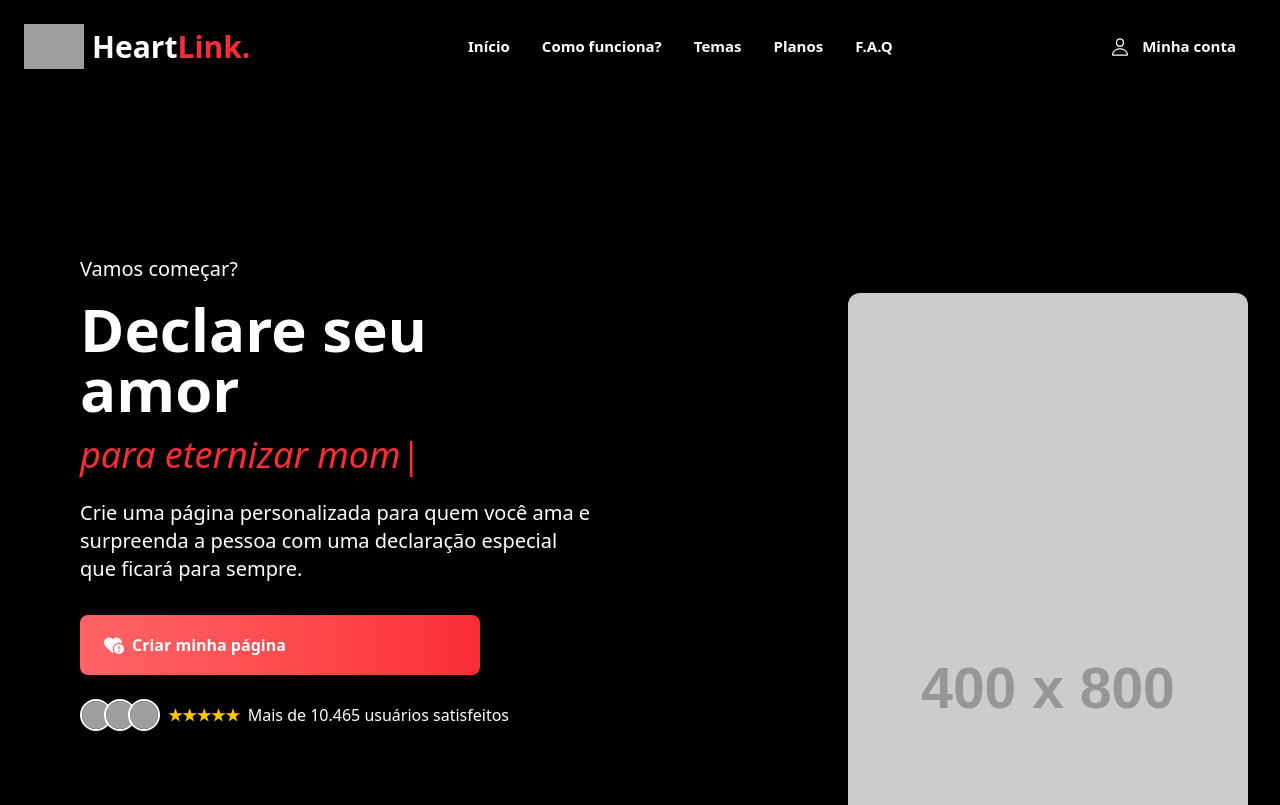
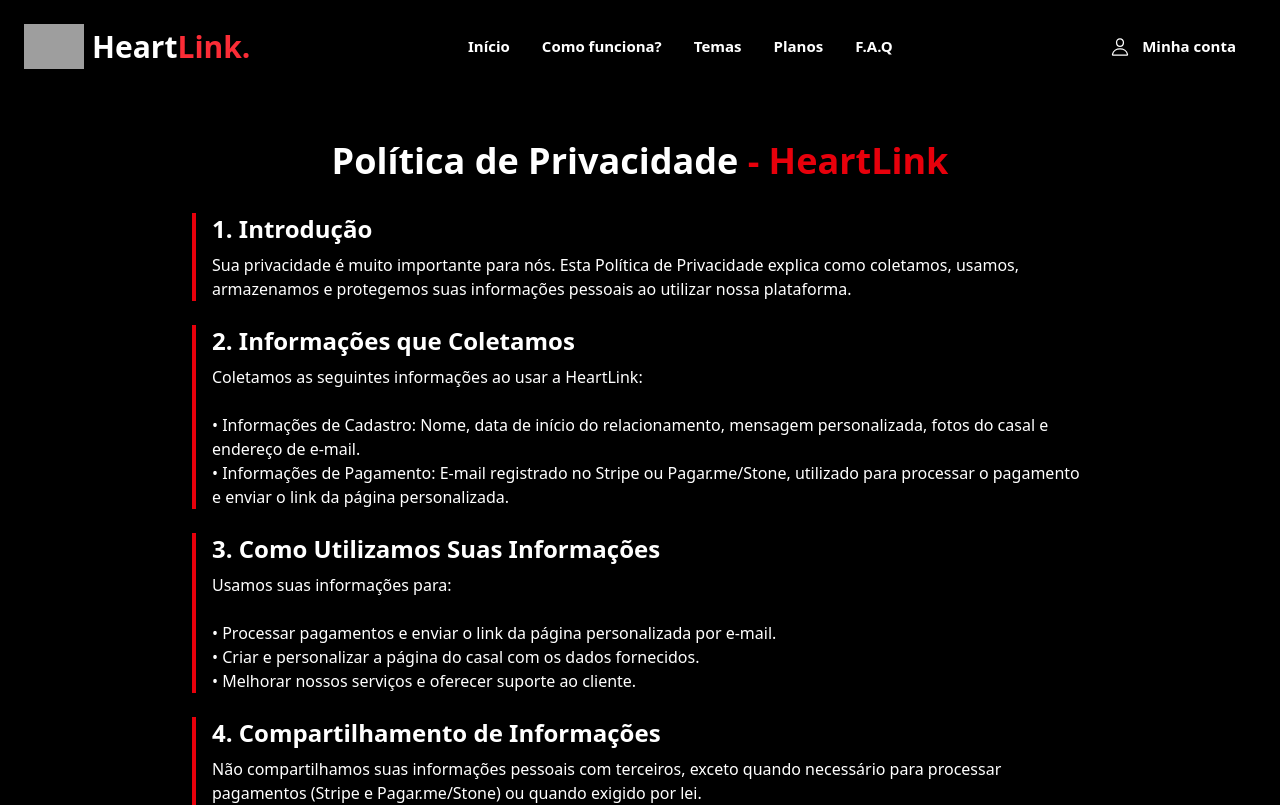
Before and after one commit to felipegresele/heartlink, a React (Vite) app: page /privacidade in a window 1280 px wide. Shown: the top 805 px of the page. Built offline with nearby package versions, Linux system fonts and the light colour scheme; grey boxes are pictures that could not be loaded.

Commit message:
termos-prontos

```diff
--- a/src/App.tsx
+++ b/src/App.tsx
@@ -9,25 +9,42 @@
 import Planos from './components/planos'
 import { EscolhaTema } from './components/escolha$tema/route'
 import RegrasComoFunciona from './components/instrucoes'
+import TermosDeUso from './components/regras'
+import { Privacidade } from './components/regras/route'
 
 function App() {
 
  return (
-    <>
     <BrowserRouter>
       <Header />
+      <Routes>
+        {/* Página principal com todos os componentes */}
+        <Route
+          path="/"
+          element={
+            <>
               <BoasVindas />
               <Recursos />
               <EscolhaTema />
               <RegrasComoFunciona />
               <Planos />
-        <Routes>
-          <Route path="/" />
+              <Faqs />
+            </>
+          }
+        />
+
+        {/* Página de Termos de Uso */}
+        <Route
+          path="/termos-de-uso"
+          element={<TermosDeUso />}
+        />
+        <Route
+          path="/privacidade"
+          element={<Privacidade />}
+        />
       </Routes>
-        <Faqs />
       <Footer />
     </BrowserRouter>
-    </>
   )
 }
 
--- /dev/null
+++ b/src/components/regras/index.tsx
@@ -0,0 +1,5 @@
+import { TermosDeUso } from "./route";
+
+import { Privacidade } from "./route";
+
+export default TermosDeUso
--- /dev/null
+++ b/src/components/regras/route.tsx
@@ -0,0 +1,142 @@
+
+export function TermosDeUso() {
+    const termos = [
+        {
+            title: "1. Aceitação dos Termos",
+            description:
+                "Ao acessar e utilizar nossa plataforma, você concorda em seguir e estar sujeito a estes Termos de Uso. Caso não concorde com qualquer parte destes termos, por favor, não utilize o serviço."
+        },
+        {
+            title: "2. Descrição do Serviço",
+            description:
+                "A HeartLink oferece um serviço que permite aos casais criar uma página personalizada, preenchendo um formulário com nomes, data de início do relacionamento, uma mensagem especial e até 8 mídias. Após o preenchimento, o casal é direcionado ao pagamento e, uma vez confirmado, recebe um link com QR Code enviado por e-mail."
+        },
+        {
+            title: "3. Cadastro e Segurança",
+            description:
+                "Para utilizar nossos serviços, é necessário fornecer um e-mail válido. Garantimos que seu e-mail não será compartilhado com terceiros."
+        },
+        {
+            title: "4. Política de Privacidade",
+            description:
+                "Respeitamos sua privacidade. Seus dados não serão vendidos ou processados por terceiros. O e-mail fornecido será usado exclusivamente para envio do link da página personalizada."
+        },
+        {
+            title: "5. Conteúdo do Usuário",
+            description:
+                "Você é responsável por todo o conteúdo inserido na plataforma, incluindo fotos, mensagens e informações sobre o relacionamento. Não nos responsabilizamos por conteúdos inadequados ou ilegais carregados pelos usuários."
+        },
+        {
+            title: "6. Pagamentos e Política de Reembolso",
+            description:
+                "Os pagamentos são processados via Stripe e Pagar.me/Stone. Após a confirmação do pagamento, o casal receberá o link da página personalizada por e-mail. Reembolsos não são oferecidos, exceto em situações excepcionais, a critério exclusivo da HeartLink."
+        },
+        {
+            title: "7. Alterações no Serviço",
+            description:
+                "Nos esforçamos para manter o serviço disponível durante o período contratado (1 ano no plano básico ou vitalício no plano avançado). Entretanto, em situações extraordinárias, como problemas técnicos, legais ou financeiros, reservamo-nos o direito de alterar ou descontinuar o serviço. Em caso de descontinuação, notificaremos os usuários com antecedência e buscaremos fornecer alternativas sempre que possível. A HeartLink não se responsabiliza por perdas decorrentes de alterações ou interrupções em situações excepcionais, mas envidará esforços para minimizar impactos."
+        },
+        {
+            title: "8. Limitação de Responsabilidade",
+            description:
+                "Não nos responsabilizamos por danos indiretos, incidentais, especiais ou consequentes relacionados ao uso ou à impossibilidade de uso da plataforma."
+        },
+        {
+            title: "9. Atualização dos Termos",
+            description:
+                "Podemos revisar estes Termos de Uso periodicamente. Quando isso ocorrer, atualizaremos a data de “última atualização” no topo desta página. É responsabilidade do usuário revisar os termos regularmente para se manter informado sobre possíveis mudanças."
+        },
+        {
+            title: "10. Contato",
+            description:
+                "Se tiver dúvidas sobre estes Termos de Uso, entre em contato conosco pelo Instagram: @heartlink_"
+        }
+    ];
+
+    return (
+        <div className="bg-black min-h-screen text-white px-6 py-12">
+            <h1 className="text-4xl font-bold text-red-600 mb-8 text-center">
+                <span className="text-white">Termos de Uso</span> - HeartLink
+            </h1>
+            <div className="max-w-4xl mx-auto space-y-6">
+                {termos.map((item, index) => (
+                    <div key={index} className="border-l-4 border-red-600 pl-4">
+                        <h2 className="text-2xl font-semibold text-white mb-2">
+                            {item.title}
+                        </h2>
+                        <p className="text-white">{item.description}</p>
+                    </div>
+                ))}
+            </div>
+        </div>
+    );
+}
+
+export function Privacidade() {
+
+  const politicas = [
+    {
+      title: "1. Introdução",
+      description:
+        "Sua privacidade é muito importante para nós. Esta Política de Privacidade explica como coletamos, usamos, armazenamos e protegemos suas informações pessoais ao utilizar nossa plataforma."
+    },
+    {
+      title: "2. Informações que Coletamos",
+      description:
+        "Coletamos as seguintes informações ao usar a HeartLink:\n\n• Informações de Cadastro: Nome, data de início do relacionamento, mensagem personalizada, fotos do casal e endereço de e-mail.\n• Informações de Pagamento: E-mail registrado no Stripe ou Pagar.me/Stone, utilizado para processar o pagamento e enviar o link da página personalizada."
+    },
+    {
+      title: "3. Como Utilizamos Suas Informações",
+      description:
+        "Usamos suas informações para:\n\n• Processar pagamentos e enviar o link da página personalizada por e-mail.\n• Criar e personalizar a página do casal com os dados fornecidos.\n• Melhorar nossos serviços e oferecer suporte ao cliente."
+    },
+    {
+      title: "4. Compartilhamento de Informações",
+      description:
+        "Não compartilhamos suas informações pessoais com terceiros, exceto quando necessário para processar pagamentos (Stripe e Pagar.me/Stone) ou quando exigido por lei."
+    },
+    {
+      title: "5. Segurança",
+      description:
+        "Adotamos medidas de segurança para proteger suas informações pessoais contra acesso, uso ou divulgação não autorizados. No entanto, nenhuma transmissão de dados pela internet é totalmente segura, e não podemos garantir segurança absoluta."
+    },
+    {
+      title: "6. Retenção de Dados",
+      description:
+        "Manteremos suas informações pessoais apenas pelo tempo necessário para cumprir as finalidades de coleta ou conforme exigido por lei."
+    },
+    {
+      title: "7. Seus Direitos",
+      description:
+        "Você pode acessar, corrigir ou excluir suas informações pessoais a qualquer momento. Para isso, entre em contato conosco pelo Instagram: @heartlink_"
+    },
+    {
+      title: "8. Alterações nesta Política",
+      description:
+        "Podemos atualizar esta Política de Privacidade periodicamente. A data da “última atualização” será alterada sempre que houver mudanças. É sua responsabilidade revisá-la regularmente."
+    },
+    {
+      title: "9. Contato",
+      description:
+        "Se tiver dúvidas sobre esta Política de Privacidade, entre em contato pelo Instagram: @heartlink_"
+    }
+  ];
+
+  return (
+    <div className="bg-black min-h-screen text-white px-6 py-12">
+      <h1 className="text-4xl font-bold text-red-600 mb-8 text-center">
+        <span className="text-white">Política de Privacidade</span> - HeartLink
+      </h1>
+      <div className="max-w-4xl mx-auto space-y-6">
+        {politicas.map((item, index) => (
+          <div key={index} className="border-l-4 border-red-600 pl-4">
+            <h2 className="text-2xl font-semibold text-white mb-2">
+              {item.title}
+            </h2>
+            <p className="whitespace-pre-line text-white">{item.description}</p>
+          </div>
+        ))}
+      </div>
+    </div>
+  );
+}
```
Lines whose indentation alone changed are shown as unchanged.
